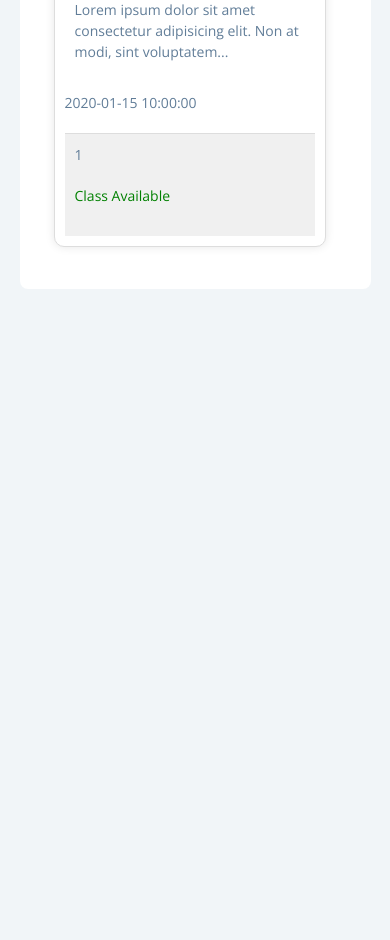
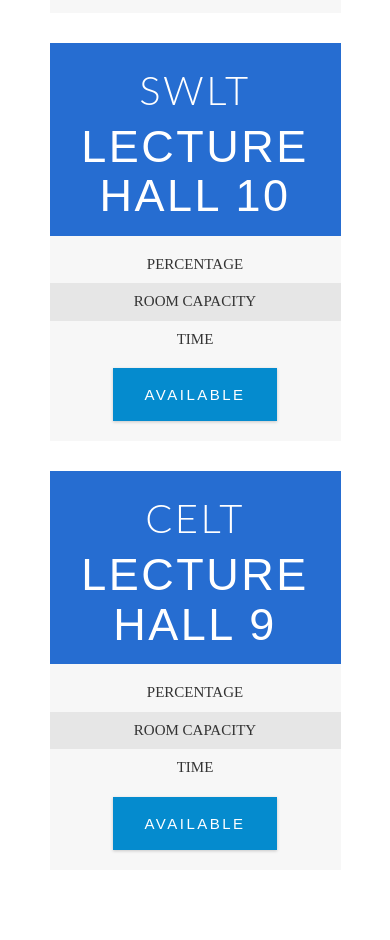
Before and after one commit to denniskofismith/filework, a Flask app: template FinalWork/templates/try.html in a window 390 px wide. Shown: the part 961-1901 px from the top of the page. Before the commit the page ends 1250 px from the top, so only its background shows below. Run offline with Flask 3, Linux system fonts and the light colour scheme; the template is opened without the code that fills it: most values are stand-ins (such as "Sample title", 1, 10 or a date in 2020); some libraries are stand-ins or nearby versions.

Commit message:
globla code project final work

```diff
--- a/FinalWork/app.py
+++ b/FinalWork/app.py
@@ -1,6 +1,6 @@
 from flask import Flask, render_template
 import sqlite3
-from facecount import count_faces
+# from facecount import count_faces
 import os
 
 app = Flask(__name__)
@@ -50,6 +50,8 @@ def determine_room_status(num_faces):
 
 
 
+
+
 @app.route('/')
 def index():
     data = get_latest_status()
@@ -63,7 +65,9 @@ def index():
 
         if status == 'Motion Detected' and image_path:
 
-            num_faces = count_faces(image_path)
+            # num_faces = count_faces(image_path)
+
+            num_faces = 30
 
             print(num_faces)
             # num_faces = 10
@@ -73,10 +77,11 @@ def index():
 
         # timestamp = timestamp.strftime('%Y-%m-%d %H:%M:%S')
 
+        occupancy_percentage = (num_faces / ROOM_CAPACITY) * 100
 
-    occupancy_percentage = (num_faces / ROOM_CAPACITY) * 100
 
-    return render_template('newindex.html',occupancy_percentage=occupancy_percentage, class_status=class_status, timestamp=timestamp,num_faces=num_faces)
+
+    return render_template('try.html',occupancy_percentage=occupancy_percentage,class_status=class_status, timestamp=timestamp,class_size=ROOM_CAPACITY)
 
 
 
--- a/FinalWork/facecount.py
+++ b/FinalWork/facecount.py
@@ -1,6 +1,6 @@
 
 import cv2
-import cv2
+
 
 def count_faces(image_path):
     # Load the image
@@ -12,7 +12,7 @@ def count_faces(image_path):
 
     faces = face_cascade.detectMultiScale(
     gray,
-    scaleFactor=1.03,  # Try 1.05 or 1.03 for more accurate detection
+    scaleFactor=1.05,  # Try 1.05 or 1.03 for more accurate detection
     minNeighbors=5,    # Increase this value to reduce false positives
     minSize=(30, 30)   # Adjust based on the expected face size
 )
@@ -27,6 +27,6 @@ def count_faces(image_path):
 if __name__ == "__main__":
     # Example usage
     # image_path = "/home/koddysmith/globalproject/RoomOccupancyMonitoringSystem/static/images/picture4.jpg"
-    image_path = "/home/koddysmith/globalproject/RoomOccupancyMonitoringSystem/static/images/koddy.jpg"
+    image_path = "./static/images/kwame.PNG"
     num_faces = count_faces(image_path)
     print(f"Number of faces detected: {num_faces}")
--- a/FinalWork/static/js/try.js
+++ b/FinalWork/static/js/try.js
@@ -3,7 +3,7 @@ const btns = document.querySelectorAll(".tab-btn");
 const holder = document.getElementById("holder")
 const availableTab = document.getElementById("available");
 const occupiedTab = document.getElementById("occupied");
-const card = document.querySelector(".card");
+const card = document.getElementById("card")
 const statusid = document.getElementById("status")
 
 // Handle tab switching
--- a/FinalWork/static/try.css
+++ b/FinalWork/static/try.css
@@ -220,7 +220,8 @@ About
 .about-img img {
   border-radius: var(--radius);
   object-fit: cover;
-  height: 20rem;
+  height: 30rem;
+  display: block;
 }
 
 @media screen and (min-width: 992px) {
@@ -230,8 +231,8 @@ About
 
   .about-center {
     display: grid;
-    grid-template-columns: 1fr 1fr;
-    column-gap: 2rem;
+    grid-template-columns: 1fr;
+    row-gap: 2rem;
   }
 }
 
@@ -296,8 +297,14 @@ About
 
 /* card css */
 
+.flex-container {
+  display: flex;
+  flex-direction: row-reverse;
+  flex-wrap: wrap;
+}
+
 .card {
-  width: 90%;
+  width: 30%;
   height: 50%;
   background-color: #fff;
   border: 1px solid #ddd;
--- a/FinalWork/templates/try.html
+++ b/FinalWork/templates/try.html
@@ -7,7 +7,23 @@
   <title>Tabs</title>
 
   <!-- styles -->
-  <link rel="stylesheet" href="{{ url_for('static', filename='css/try.css') }}">
+  <link rel="stylesheet" href="{{ url_for('static', filename='try.css') }}">
+
+  <link rel="stylesheet" href="../static/try.css">
+
+
+  <link href="../static/css/bootstrap.css " rel="stylesheet">
+
+  <link rel="stylesheet" href="{{ url_for('static', filename='css/bootstrap.css') }}">
+
+  <!-- Custom CSS -->
+
+  <link rel="stylesheet" href="../static/css/style.css">
+
+  <link rel="stylesheet" href="{{ url_for('static', filename='css/style.css') }}">
+
+
+
 </head>
 
 <body>
@@ -18,45 +34,116 @@
 
     <div class="about-center section-center">
       <article class="about-img">
-        <img src="{{ url_for('static', filename='images/ucc.jpg') }}" alt="Logo" />
+        <!-- <img src="{{ url_for('static', filename='images/ucc.jpg') }}" alt="Logo" /> -->
+        <img src="../static/images/ucc.jpg" alt="">
       </article>
       <article class="about">
         <!-- btn container -->
-        <div class="btn-container">
+        <!-- <div class="btn-container">
           <button class="tab-btn active" data-id="available" id="available-tab">AVAILABLE</button>
           <button class="tab-btn" data-id="occupied" id="occupied-tab">OCCUPIED</button>
-        </div>
+        </div> -->
 
         <div class="about-content">
           <!-- Available tab content -->
           <div class="content active" id="available">
-            <div class="card">
-              <div class="card-header">
-                <h3>Classroom 1</h3>
+            <div class="col-sm-4">
+              <div class="pricing text-center" id="card">
+                <div class="pricing-top-box">
+                  <h3 class="pricing-title">NLT</h3>
+                  <h4 class="price">LECTURE HALL 1</h4>
+                </div>
+                <ul>
+                  <li>{{occupancy_percentage}}</li>
+                  <li>{{class_size}}</li>
+                  <li>
+                  <li><time datetime="{{ timestamp }}">
+                      <p>{{ timestamp }}</p>
+                    </time>
+                  </li>
+                  </li>
+                </ul>
+                <a href="" class="btn btn-send">{{status}}</a>
+              </div>
+            </div>
+            <div class="col-sm-4">
+              <div class="pricing text-center">
+                <div class="pricing-top-box">
+                  <h3 class="pricing-title">SWLT</h3>
+                  <h4 class="price">LECTURE HALL 10</h4>
+                </div>
+                <ul>
+                  <li>PERCENTAGE</li>
+                  <li>ROOM CAPACITY</li>
+                  <li>TIME </li>
+                  <!-- <li><time datetime="{{ timestamp }}">
+                    <p>{{ timestamp }}</p>
+                  </time>
+                </li> -->
+                </ul>
+                <a href="" class="btn btn-send">AVAILABLE</a>
+              </div>
+            </div>
+            <div class="col-sm-4">
+              <div class="pricing text-center">
+                <div class="pricing-top-box">
+                  <h3 class="pricing-title">CELT</h3>
+                  <h4 class="price">LECTURE HALL 9</h4>
+                </div>
+                <ul>
+                  <li>PERCENTAGE</li>
+                  <li>ROOM CAPACITY</li>
+                  <li>TIME </li>
+                </ul>
+                <a href="" class="btn btn-send">AVAILABLE</a>
+              </div>
+            </div>
+            <!-- <div class="card">
+              <div class="card-header"> -->
+            <!-- <h3>Classroom 1</h3>
               </div>
               <div class="card-body">
-                <img src="{{url_for('static', filename='image_path')}}" alt="classroom ">
+
                 <p>Lorem ipsum dolor sit amet consectetur adipisicing elit. Non at modi, sint voluptatem...</p>
               </div>
               <time datetime="{{ timestamp }}">
                 <p>{{ timestamp }}</p>
               </time>
-              <div class="card-footer">
-                <p>{{num_faces}}</p>
-                <p  id = "status" class="{{ 'available' if class_status == 'Class Available' else 'unavailable' }}">{{ class_status }}</p>
-              </div>
-            </div>
+              <div class="card-footer"> -->
+            <!-- <p>{{num_faces}}</p>
+                <p id="status" class="{{ 'available' if class_status == 'Class Available' else 'unavailable' }}">{{
+                  class_status }}</p> -->
+            <!-- <p id="status">Class Available</p>
+              </div> -->
           </div>
 
-          <!-- Occupied tab content -->
-          <div class="content" id="occupied"></div>
         </div>
-      </article>
+    </div>
+
+    <!-- Occupied tab content -->
+    <div class="content" id="occupied">
+      <div class="col-sm-4">
+        <div class="pricing text-center">
+          <div class="pricing-top-box">
+            <h3 class="pricing-title">NLT</h3>
+            <h4 class="price">LECTURE HALL 1</h4>
+          </div>
+          <ul>
+            <li>PERCENTAGE</li>
+            <li>ROOM CAPACITY</li>
+            <li>TIME </li>
+          </ul>
+          <a href="" class="btn btn-send">OCCUPIED</a>
+        </div>
+      </div>
+    </div>
+    </article>
     </div>
   </section>
 
   <!-- javascript -->
   <script src="{{ url_for('static', filename='js/try.js') }}"></script>
+  <script src="../static/js/try.js"></script>
 </body>
 
 </html>
```
Also changed, not shown: FinalWork/motiondetection.py (added, +76 -0 lines), FinalWork/motionlog.db (added), FinalWork/static/images/faces.PNG (added), FinalWork/static/images/kwame.PNG (added).
